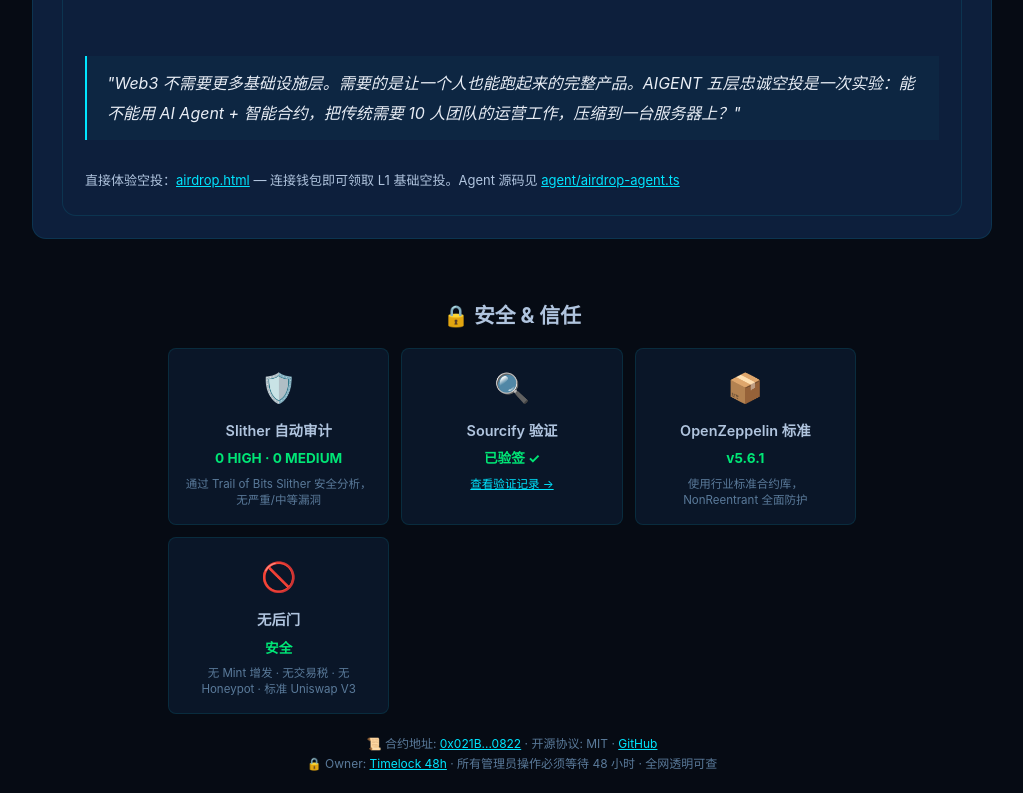
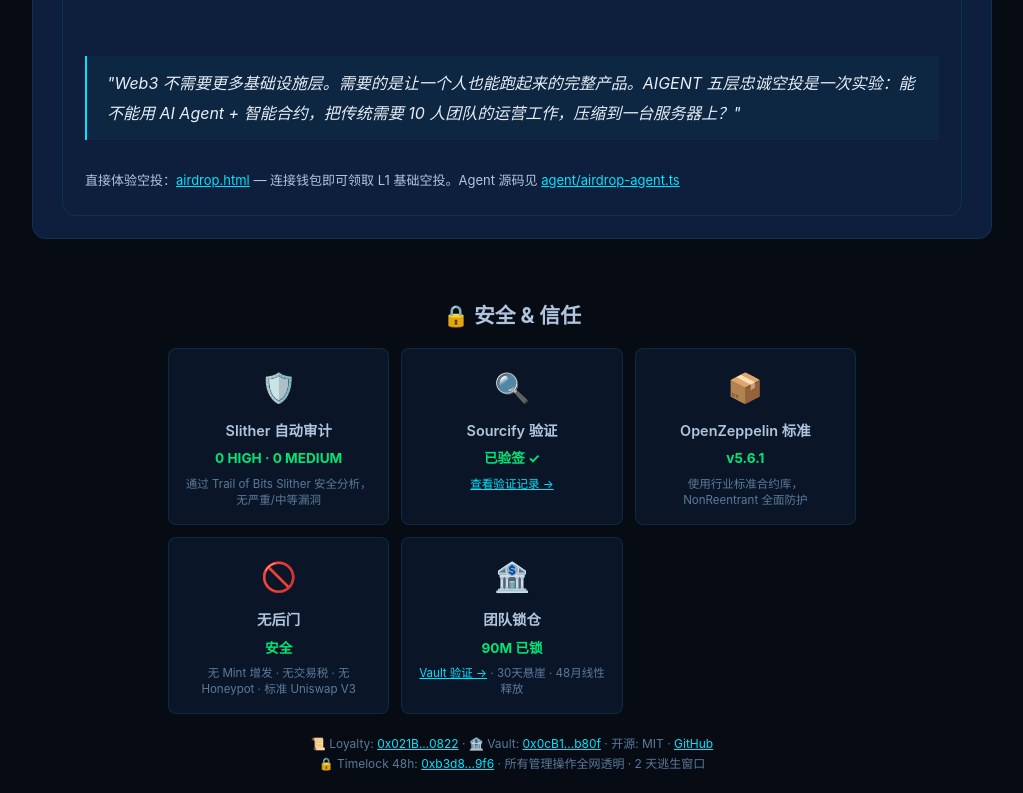
Before and after one commit to aigent888/aigent-website, a website: page airdrop.html in a window 1280 px wide. Shown: the part 5977-6770 px from the top of the page, without its empty margins (128-1151 px from the left). Drawn offline with Linux system fonts and the light colour scheme.

Commit message:
Add Vault 90M lock to trust section — v52

```diff
--- a/airdrop.html
+++ b/airdrop.html
@@ -973,12 +973,19 @@
       <div class="trust-status ok">安全</div>
       <div class="trust-desc">无 Mint 增发 · 无交易税 · 无 Honeypot · 标准 Uniswap V3</div>
     </div>
+    <div class="trust-card">
+      <div class="trust-icon">🏦</div>
+      <div class="trust-title">团队锁仓</div>
+      <div class="trust-status ok">90M 已锁</div>
+      <div class="trust-desc"><a href="https://www.oklink.com/xlayer/address/0x0cB10dCe7cd8E54217f2d4F5b08C44fC0Fe1b80f" target="_blank" style="color:var(--cyan)">Vault 验证 →</a> · 30天悬崖 · 48月线性释放</div>
+    </div>
   </div>
   <div style="text-align:center;font-size:.75em;color:var(--muted)">
-    📜 合约地址: <a href="https://www.oklink.com/xlayer/address/0x021B4D1C57c8Ca7e1bafdc5da2bE21c3c2400822" target="_blank" style="color:var(--cyan)">0x021B...0822</a> ·
-    开源协议: MIT ·
+    📜 Loyalty: <a href="https://www.oklink.com/xlayer/address/0x021B4D1C57c8Ca7e1bafdc5da2bE21c3c2400822" target="_blank" style="color:var(--cyan)">0x021B...0822</a> ·
+    🏦 Vault: <a href="https://www.oklink.com/xlayer/address/0x0cB10dCe7cd8E54217f2d4F5b08C44fC0Fe1b80f" target="_blank" style="color:var(--cyan)">0x0cB1...b80f</a> ·
+    开源: MIT ·
     <a href="https://github.com/aigent888" target="_blank" style="color:var(--cyan)">GitHub</a>
-    <br>🔒 Owner: <a href="https://www.oklink.com/xlayer/address/0xb3d85a7571f1302f4ccc8842e6c8a672ad2799f6" target="_blank" style="color:var(--cyan)">Timelock 48h</a> · 所有管理员操作必须等待 48 小时 · 全网透明可查
+    <br>🔒 Timelock 48h: <a href="https://www.oklink.com/xlayer/address/0xb3d85a7571f1302f4ccc8842e6c8a672ad2799f6" target="_blank" style="color:var(--cyan)">0xb3d8...9f6</a> · 所有管理操作全网透明 · 2 天逃生窗口
   </div>
 </section>
 
```
